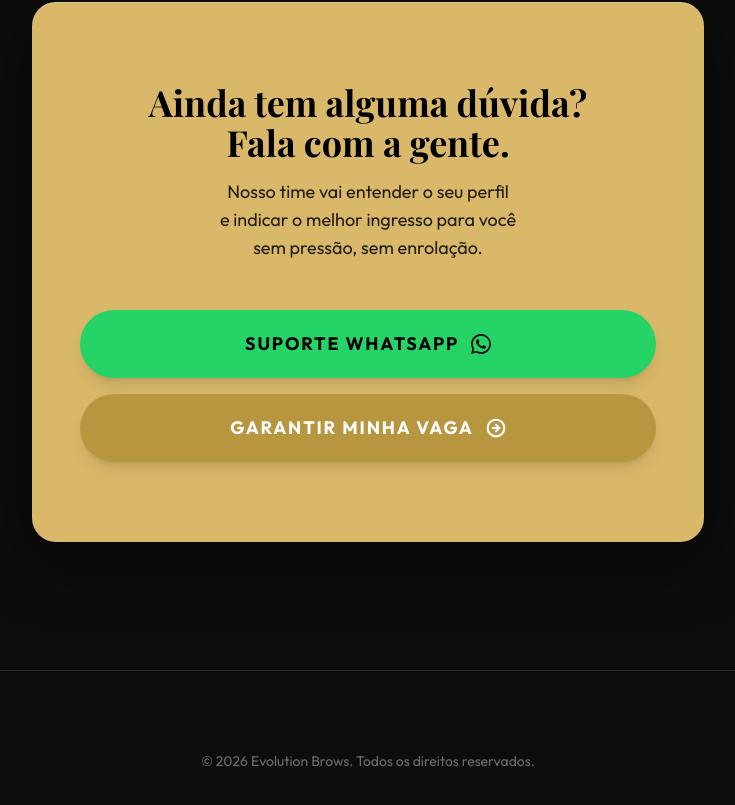
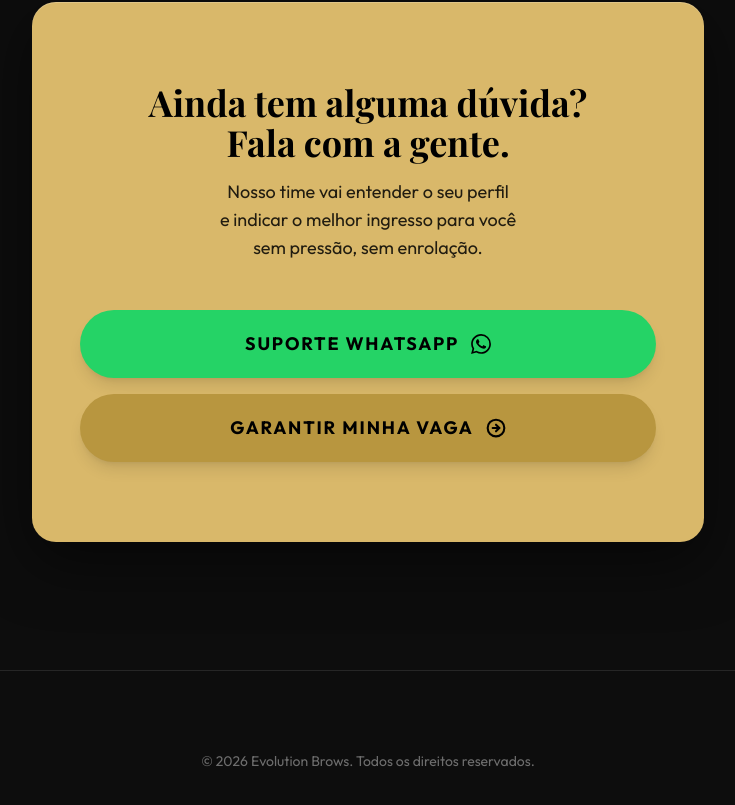
Before and after one commit to italolima01/landing-bridgerton, a React (Create React App) app: page / in a window 1280 px wide. Shown: the part 10846-11651 px from the top of the page, without its empty margins (272-1007 px from the left). Built offline with nearby package versions, Linux system fonts and the light colour scheme; the HTML template or start-up script is replaced by a standard one; a web font is replaced by a local one.

Commit message:
fix: Ajuste no botão de whatsapp

```diff
--- a/src/components/Duvidas.jsx
+++ b/src/components/Duvidas.jsx
@@ -48,7 +48,7 @@ const Duvidas = () => {
             e.preventDefault();
             document.getElementById('setores')?.scrollIntoView({ behavior: 'smooth' });
           }}
-          className="flex items-center justify-center gap-3 w-full py-4 md:py-5 rounded-full font-outfit font-bold text-base md:text-lg tracking-widest uppercase text-white transition-all duration-300 hover:brightness-110 hover:scale-[1.02] hover:shadow-xl shadow-lg"
+          className="flex items-center justify-center gap-3 w-full py-4 md:py-5 rounded-full font-outfit font-bold text-base md:text-lg tracking-widest uppercase text-black transition-all duration-300 hover:brightness-110 hover:scale-[1.02] hover:shadow-xl shadow-lg"
           style={{ backgroundColor: '#b8963f' }}
         >
           Garantir minha vaga
```
